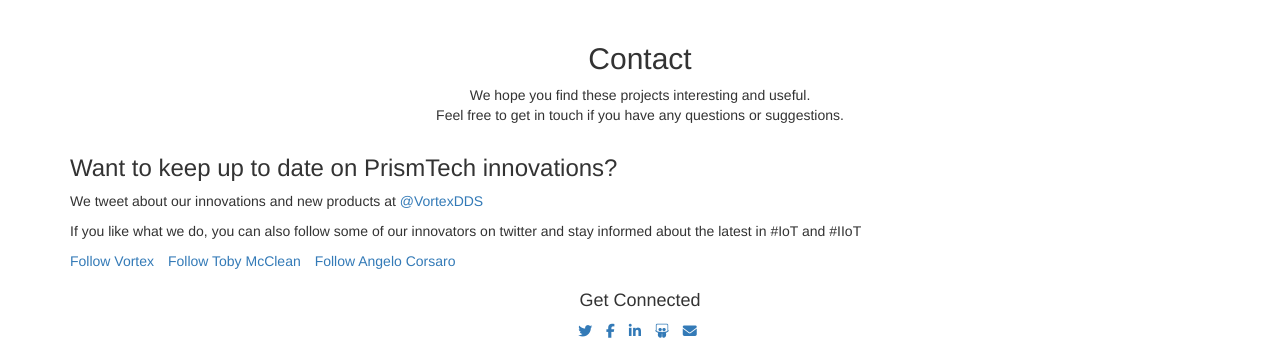
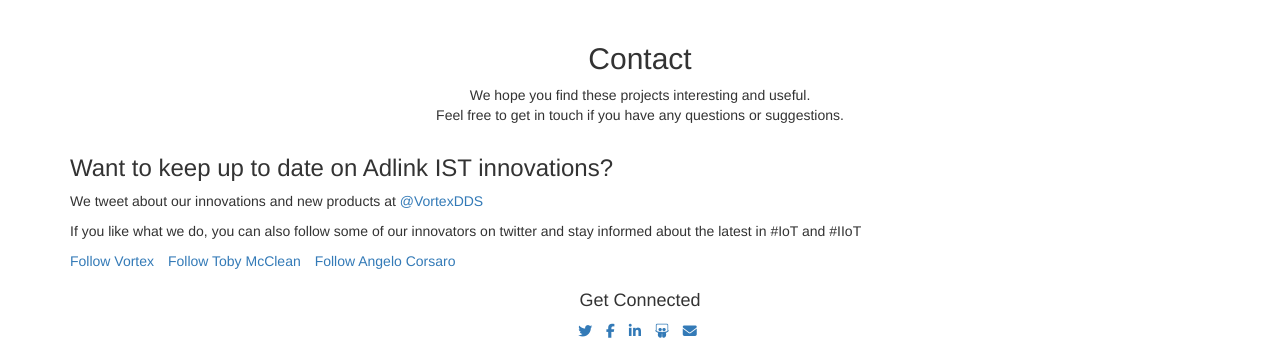
Before and after one commit to ADLINK-IST/adlink-ist.github.io, a Jekyll site: the page built from public/plugins/jquery-scrollTo/README.md, in a window 1280 px wide. Shown: the part 525-873 px from the top of the page. Built offline with Jekyll 4.4.1, drawn with Linux system fonts in a browser that asks for light colours; nearby versions of some CDN libraries; our own code applies the rules of GitHub Pages for plain Markdown files; library files that are not in the unit come from our copies; comment, search, counter and statistics services are not loaded.

Commit message:
Update contact.html

```diff
--- a/_includes/contact.html
+++ b/_includes/contact.html
@@ -9,7 +9,7 @@
                       <img class="img-responsive" src="{{ site.baseurl }}public/images/profile.png" alt="" />
                     </div><!--//profile-->
                     <div class="speech-bubble">
-                        <h3 class="sub-title">Want to keep up to date on PrismTech innovations?</h3>
+                        <h3 class="sub-title">Want to keep up to date on Adlink IST innovations?</h3>
                         <p>We tweet about our innovations and new products at <a href="https://twitter.com/VortexDDS" target="_blank">@VortexDDS</a></p>
                         <p>If you like what we do, you can also follow some of our innovators on twitter and stay informed about the latest in #IoT and #IIoT</p>
                         <ul class="list-inline">
```
